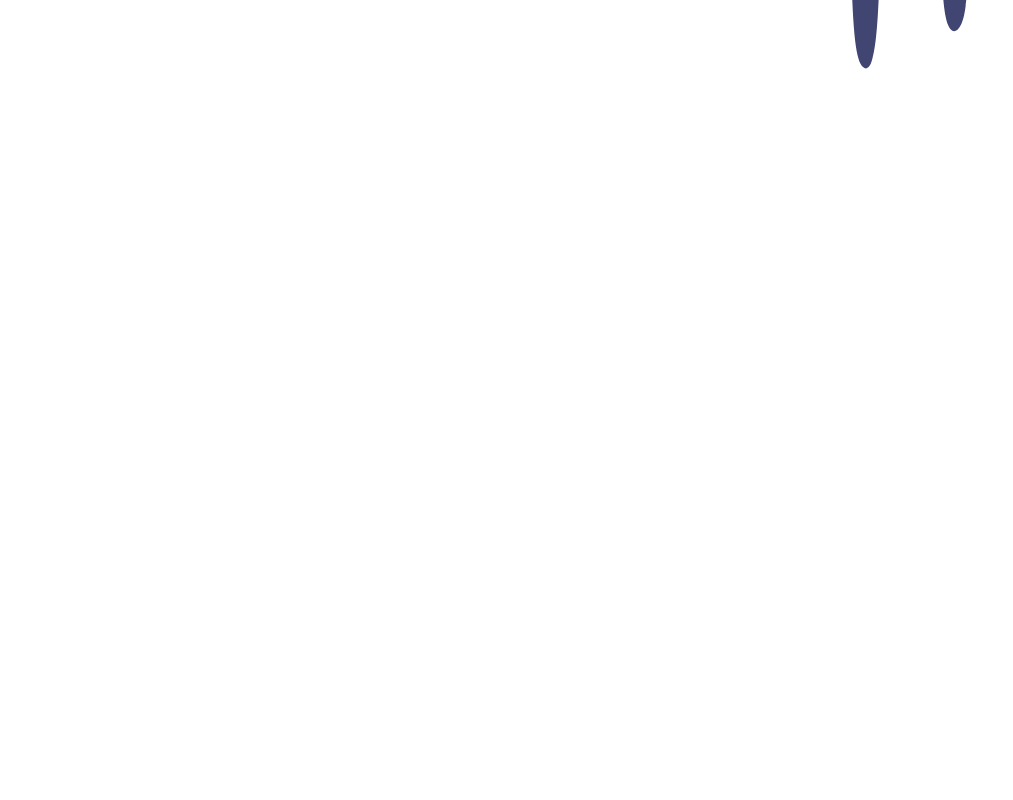
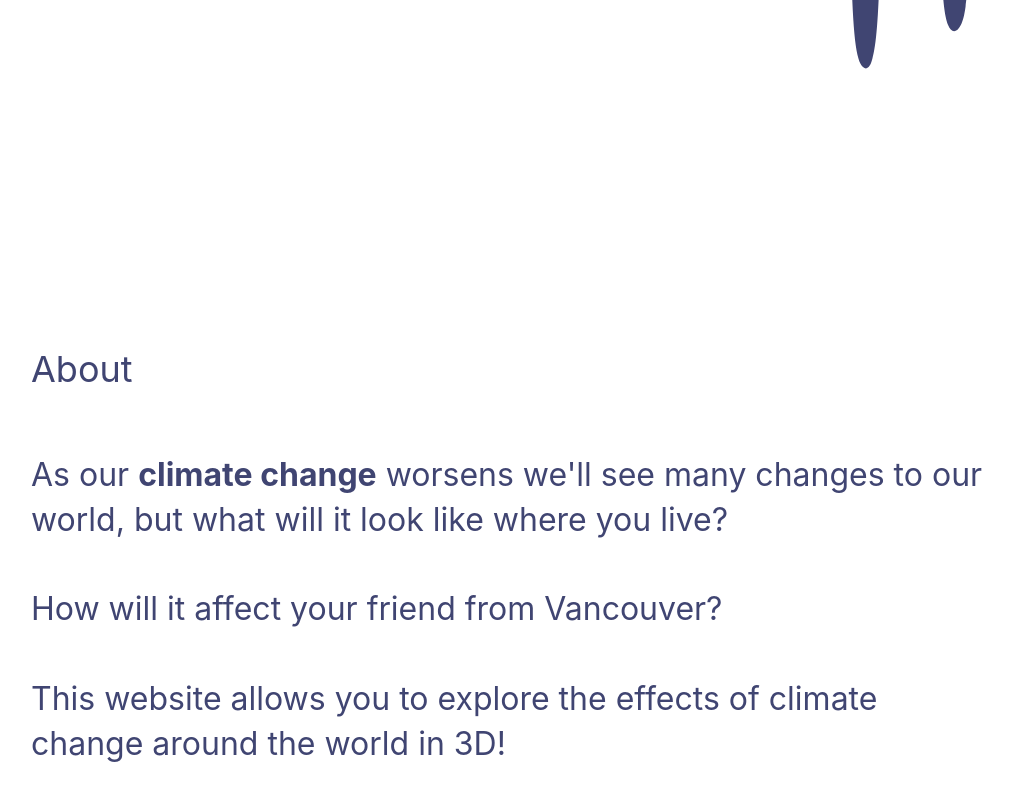
Before and after one commit to ViridianCitrus/climate-change-visualization, a React (Create React App) app in the folder frontend/: page / in a window 1280 px wide. Shown: the part 642-1442 px from the top of the page, without its empty margins (97-1110 px from the left). Before the commit the page ends 800 px from the top, so only its background shows below. Built offline with nearby package versions, Linux system fonts and the light colour scheme.

Commit message:
started about section

```diff
--- a/frontend/src/MainPage.tsx
+++ b/frontend/src/MainPage.tsx
@@ -29,6 +29,18 @@
           <FrontPageImage />
         </div>
       </div>
+      <div className="about">
+        <h2 style={{ fontWeight: "normal", fontSize: "36px" }}>About</h2>
+        <p style={{ fontSize: "32px", maxWidth: "960px", lineHeight: 1.4 }}>
+          As our <b>climate change</b> worsens we'll see many changes to our
+          world, but what will it look like where you live?
+          <br />
+          <br /> How will it affect your friend from Vancouver?
+          <br />
+          <br /> This website allows you to explore the effects of climate
+          change around the world in 3D!{" "}
+        </p>
+      </div>
     </>
   );
 };
--- a/frontend/src/PageNotFound.tsx
+++ b/frontend/src/PageNotFound.tsx
@@ -13,7 +13,7 @@
       <div className="error-page">
         {/* <div style={{width: "30vh"}}></div> */}
         <GraphicNotFound />
-        <h1>Error 404</h1>
+        <h1 style={{ fontWeight: "normal" }}>Error 404</h1>
         <a href="/#">Go Back</a>
       </div>
     </>
--- a/frontend/src/index.css
+++ b/frontend/src/index.css
@@ -92,6 +92,15 @@
   font-size: 20px;
   margin: 0;
 }
+/* about */
+.about {
+  min-height: 100vh;
+  display: flex;
+  flex-direction: column;
+  justify-content: center;
+  padding-left: 10vw;
+  color: #404572;
+}
 /* report page */
 .reportPage {
   display: flex;
```
